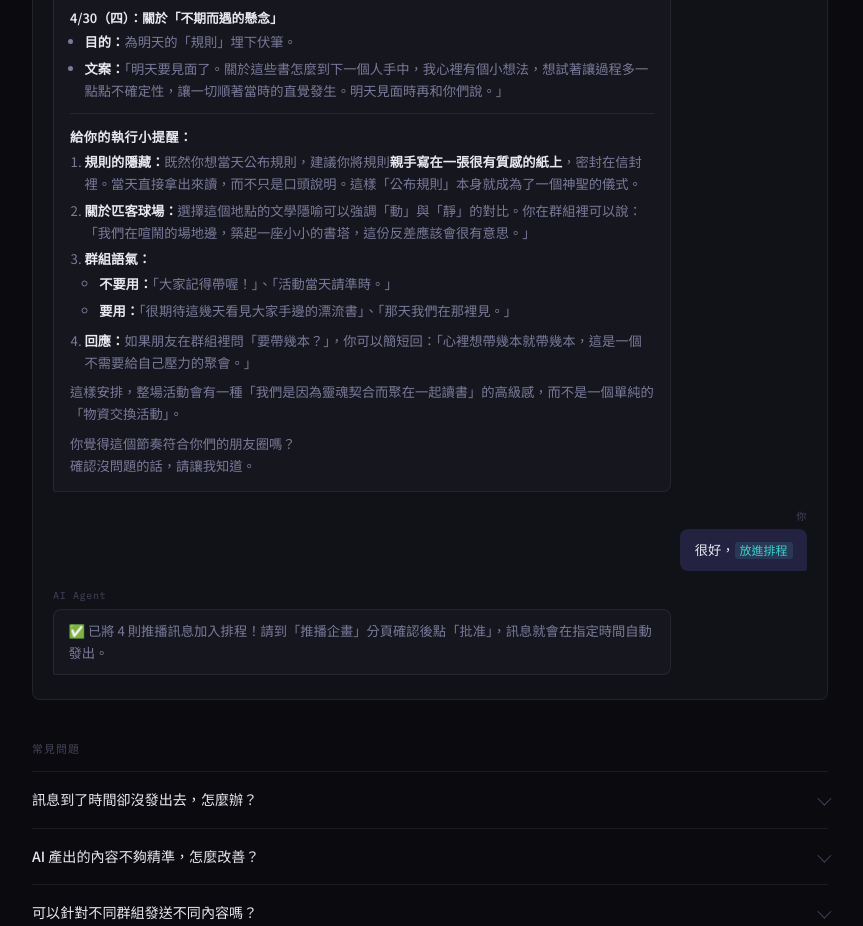
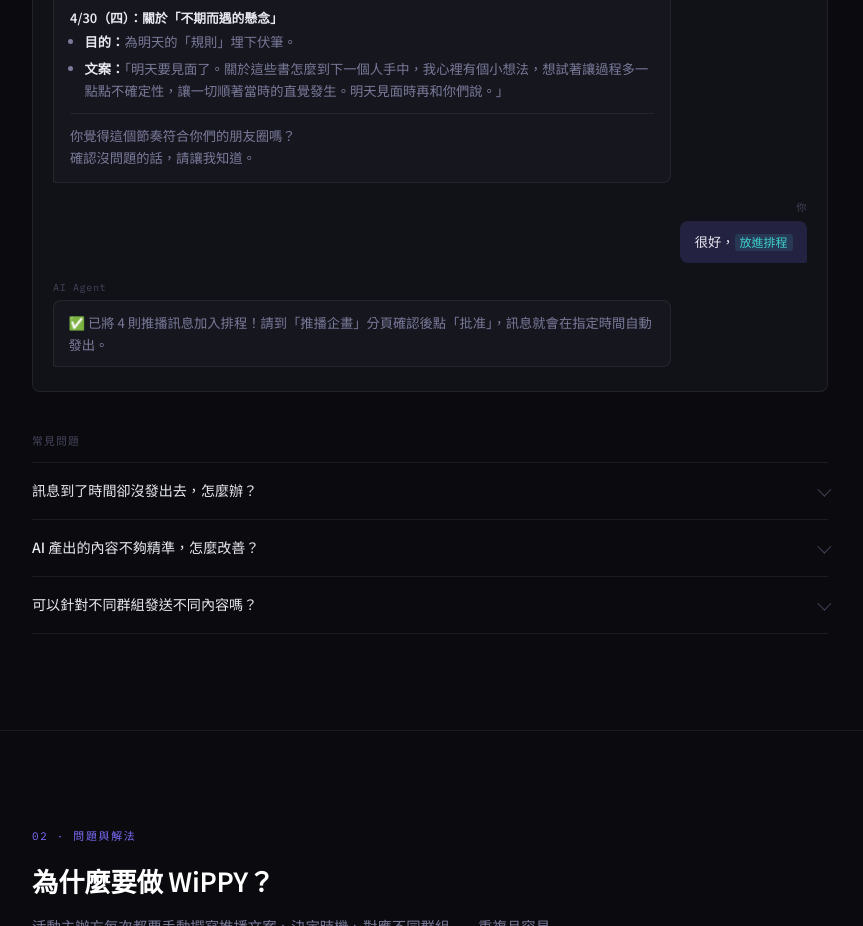
Before and after one commit to willychiu-0822/wippy-app, a plain HTML site: page index.html in a window 1280 px wide. Shown: the part 2723-3649 px from the top of the page, without its empty margins (210-1073 px from the left). Drawn offline with Linux system fonts and the light colour scheme.

Commit message:
刪除不必要文字
Removed execution reminders and guidelines from the event description.

```diff
--- a/index.html
+++ b/index.html
@@ -1284,19 +1284,6 @@
               <li><strong>文案：</strong>「明天要見面了。關於這些書怎麼到下一個人手中，我心裡有個小想法，想試著讓過程多一點點不確定性，讓一切順著當時的直覺發生。明天見面時再和你們說。」</li>
             </ul>
             <hr>
-            <h4>給你的執行小提醒：</h4>
-            <ol>
-              <li><strong>規則的隱藏：</strong>既然你想當天公布規則，建議你將規則<strong>親手寫在一張很有質感的紙上</strong>，密封在信封裡。當天直接拿出來讀，而不只是口頭說明。這樣「公布規則」本身就成為了一個神聖的儀式。</li>
-              <li><strong>關於匹客球場：</strong>選擇這個地點的文學隱喻可以強調「動」與「靜」的對比。你在群組裡可以說：「我們在喧鬧的場地邊，築起一座小小的書塔，這份反差應該會很有意思。」</li>
-              <li><strong>群組語氣：</strong>
-                <ul>
-                  <li><strong>不要用：</strong>「大家記得帶喔！」、「活動當天請準時。」</li>
-                  <li><strong>要用：</strong>「很期待這幾天看見大家手邊的漂流書」、「那天我們在那裡見。」</li>
-                </ul>
-              </li>
-              <li><strong>回應：</strong>如果朋友在群組裡問「要帶幾本？」，你可以簡短回：「心裡想帶幾本就帶幾本，這是一個不需要給自己壓力的聚會。」</li>
-            </ol>
-            <p>這樣安排，整場活動會有一種「我們是因為靈魂契合而聚在一起讀書」的高級感，而不是一個單純的「物資交換活動」。</p>
             <p>你覺得這個節奏符合你們的朋友圈嗎？<br>確認沒問題的話，請讓我知道。</p>
           </div>
         </div>
```
